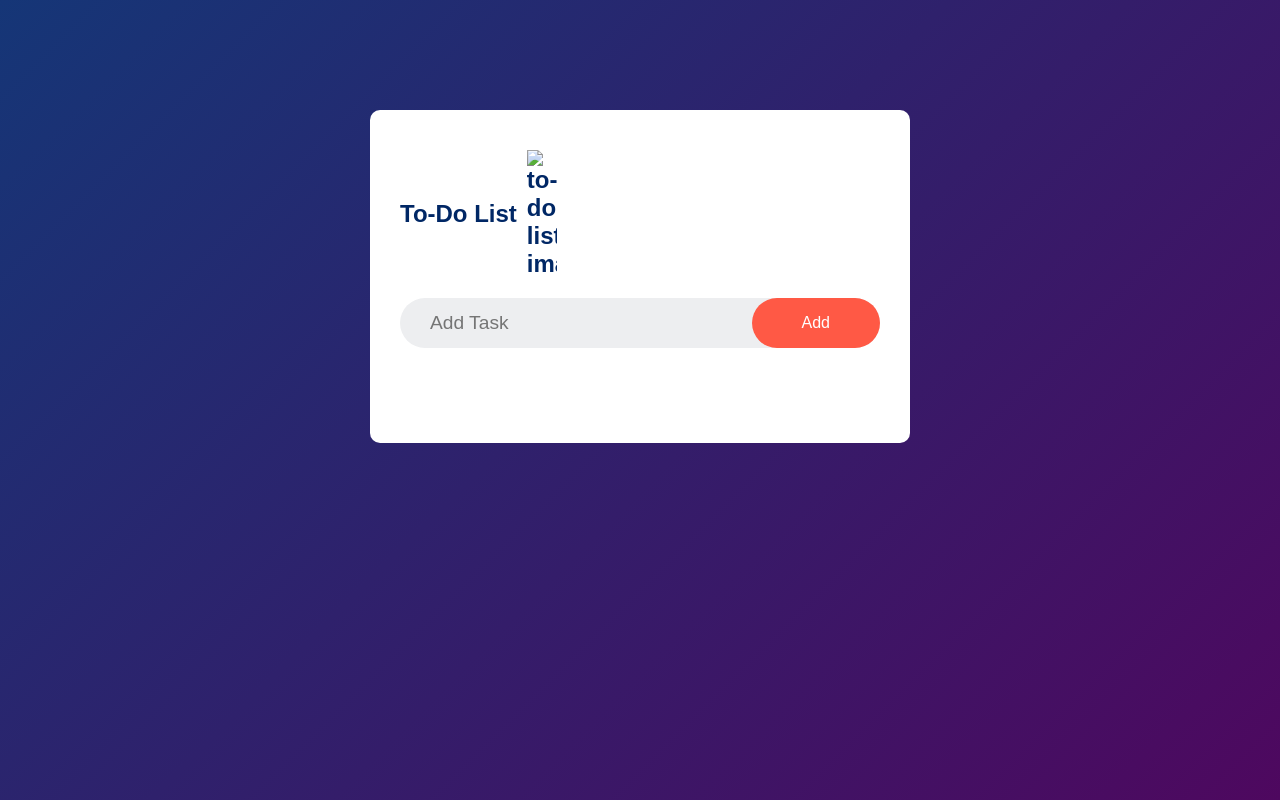
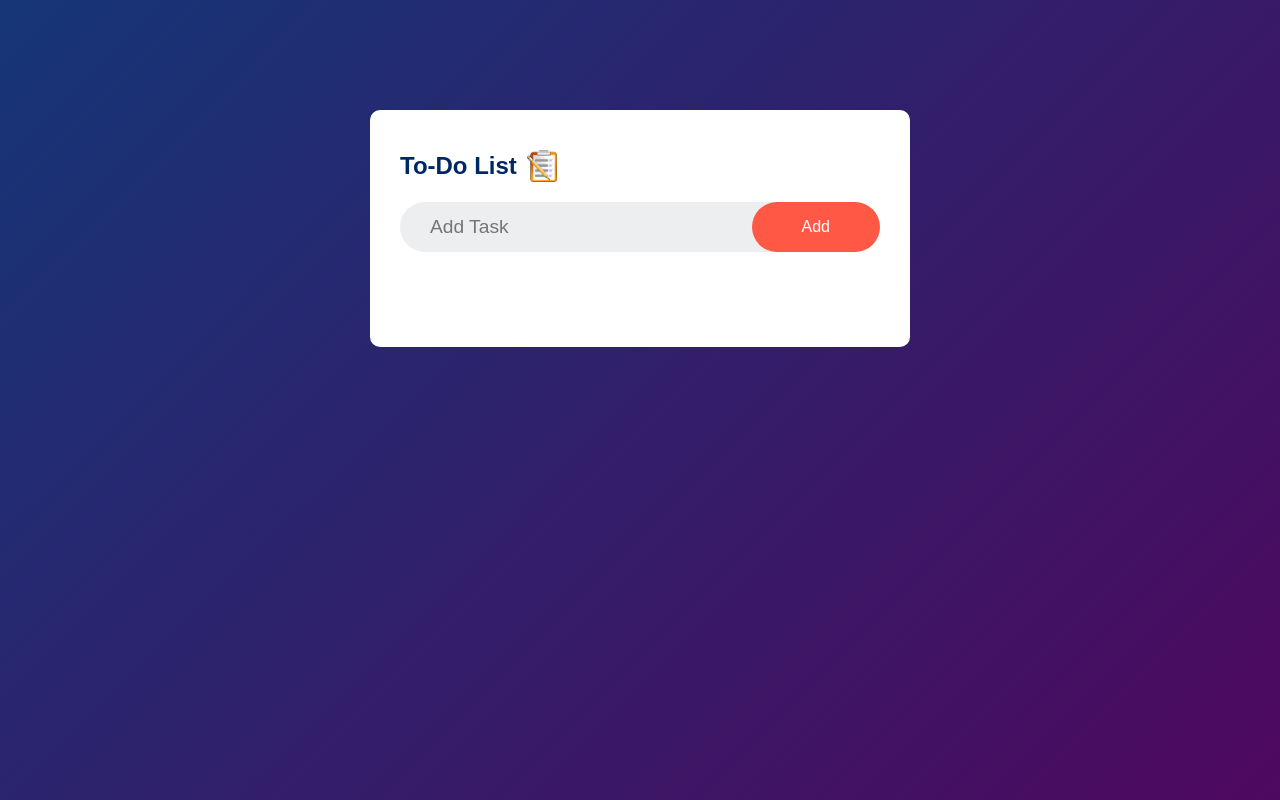
Before and after one commit to Parthib-Git22/to-do-list, a plain HTML site: page index.html in a window 1280 px wide. Drawn offline with Linux system fonts and the light colour scheme.

Commit message:
changed the todo img path

```diff
--- a/index.html
+++ b/index.html
@@ -9,7 +9,7 @@
 <body>
     <div class="container">
         <div class="todo-app">
-            <h2>To-Do List <img src="/To-Do List/img/to-do-list-img.webp" alt="to-do-list-image"></h2>
+            <h2>To-Do List <img src="./img/to-do-list-img.webp" alt="to-do-list-image"></h2>
             <div class="row">
                 <input type="text" id="input-box" placeholder="Add Task">
                 <button onclick="addTask()">Add</button>
```
